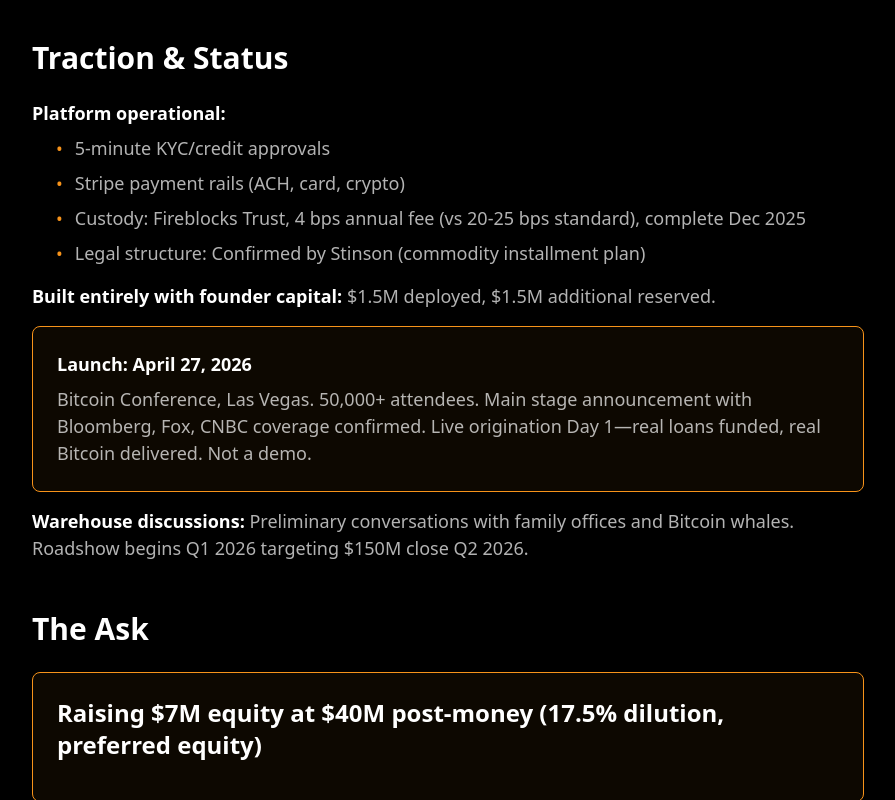
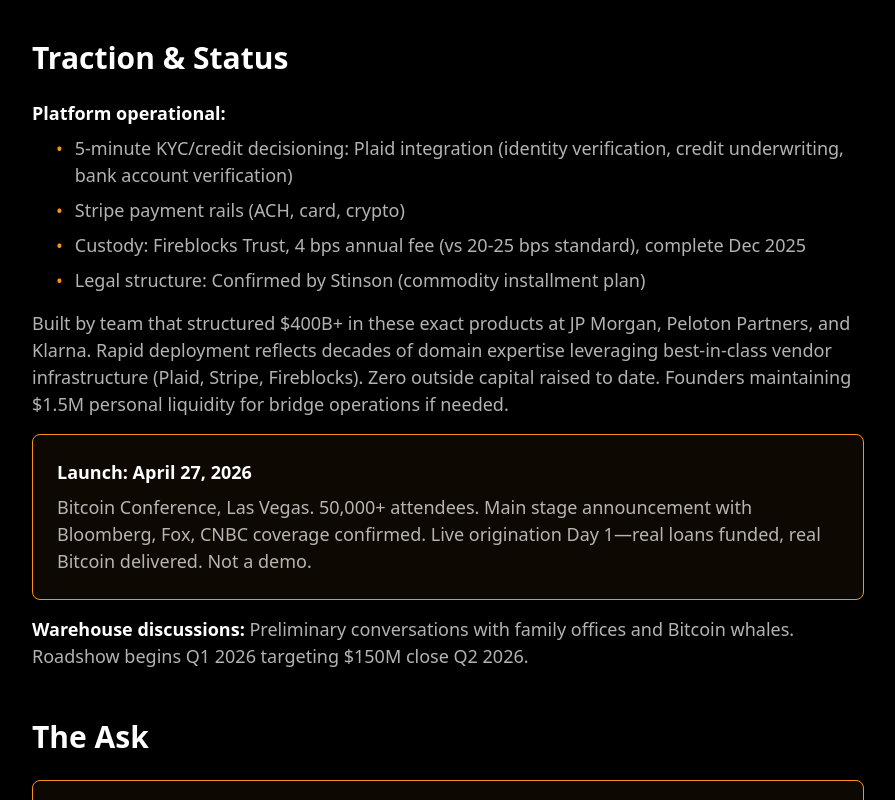
Before and after one commit to primaryagent/MediumPitch, a Next.js app: page / in a window 1280 px wide. Shown: the part 3640-4440 px from the top of the page, without its empty margins (332-1227 px from the left). Built offline with nearby package versions, Linux system fonts and the light colour scheme.

Commit message:
real final version

```diff
--- a/components/sections/ExecutiveSummary.tsx
+++ b/components/sections/ExecutiveSummary.tsx
@@ -198,7 +198,7 @@ export default function ExecutiveSummary() {
               <div>
                 <p className="font-semibold text-white mb-2">Platform operational:</p>
                 <ul className="space-y-2 ml-6">
-                  <li className="flex gap-3"><span className="text-[#F7931A]">•</span><span>5-minute KYC/credit approvals</span></li>
+                  <li className="flex gap-3"><span className="text-[#F7931A]">•</span><span>5-minute KYC/credit decisioning: Plaid integration (identity verification, credit underwriting, bank account verification)</span></li>
                   <li className="flex gap-3"><span className="text-[#F7931A]">•</span><span>Stripe payment rails (ACH, card, crypto)</span></li>
                   <li className="flex gap-3"><span className="text-[#F7931A]">•</span><span>Custody: Fireblocks Trust, 4 bps annual fee (vs 20-25 bps standard), complete Dec 2025</span></li>
                   <li className="flex gap-3"><span className="text-[#F7931A]">•</span><span>Legal structure: Confirmed by Stinson (commodity installment plan)</span></li>
@@ -206,7 +206,7 @@ export default function ExecutiveSummary() {
               </div>
 
               <p>
-                <strong className="text-white">Built entirely with founder capital:</strong> $1.5M deployed, $1.5M additional reserved.
+                Built by team that structured $400B+ in these exact products at JP Morgan, Peloton Partners, and Klarna. Rapid deployment reflects decades of domain expertise leveraging best-in-class vendor infrastructure (Plaid, Stripe, Fireblocks). Zero outside capital raised to date. Founders maintaining $1.5M personal liquidity for bridge operations if needed.
               </p>
 
               <div className="p-6 rounded-lg border border-[#F7931A] bg-[#F7931A]/5">
--- a/components/sections/WhatThisAchieves.tsx
+++ b/components/sections/WhatThisAchieves.tsx
@@ -14,8 +14,8 @@ export default function WhatThisAchieves() {
               <span className="text-white/40">→</span>
               Platform Status
             </h3>
-            <p className="text-xl text-white/80 leading-relaxed mb-4">The platform is operational with 5-minute KYC/credit approvals, custody integration done end of November, and Stripe payment rails. Legal structure confirmed by Stinson.</p>
-            <p className="text-xl text-white/80 leading-relaxed">Built entirely with founder capital, with $1.5M additional founder commitment in reserve.</p>
+            <p className="text-xl text-white/80 leading-relaxed mb-4">The platform is operational with 5-minute KYC and credit decisioning (Plaid: identity verification, credit underwriting, bank account verification), Stripe payment rails (ACH, card, crypto), and Fireblocks custody integration (4 bps, complete December 2025). Legal structure confirmed by Stinson (commodity installment plan).</p>
+            <p className="text-xl text-white/80 leading-relaxed">Built by team that structured $400B+ in these exact products at JP Morgan, Peloton Partners, and Klarna. Rapid assembly leveraging best-in-class vendor infrastructure (Plaid, Stripe, Fireblocks). Zero outside capital raised to date. Founders maintaining $1.5M personal liquidity for bridge operations if needed.</p>
           </div>
 
           {/* Launch Milestones */}
```
Also changed, not shown: 1 other file (tests, documents, lock files or other folders).
